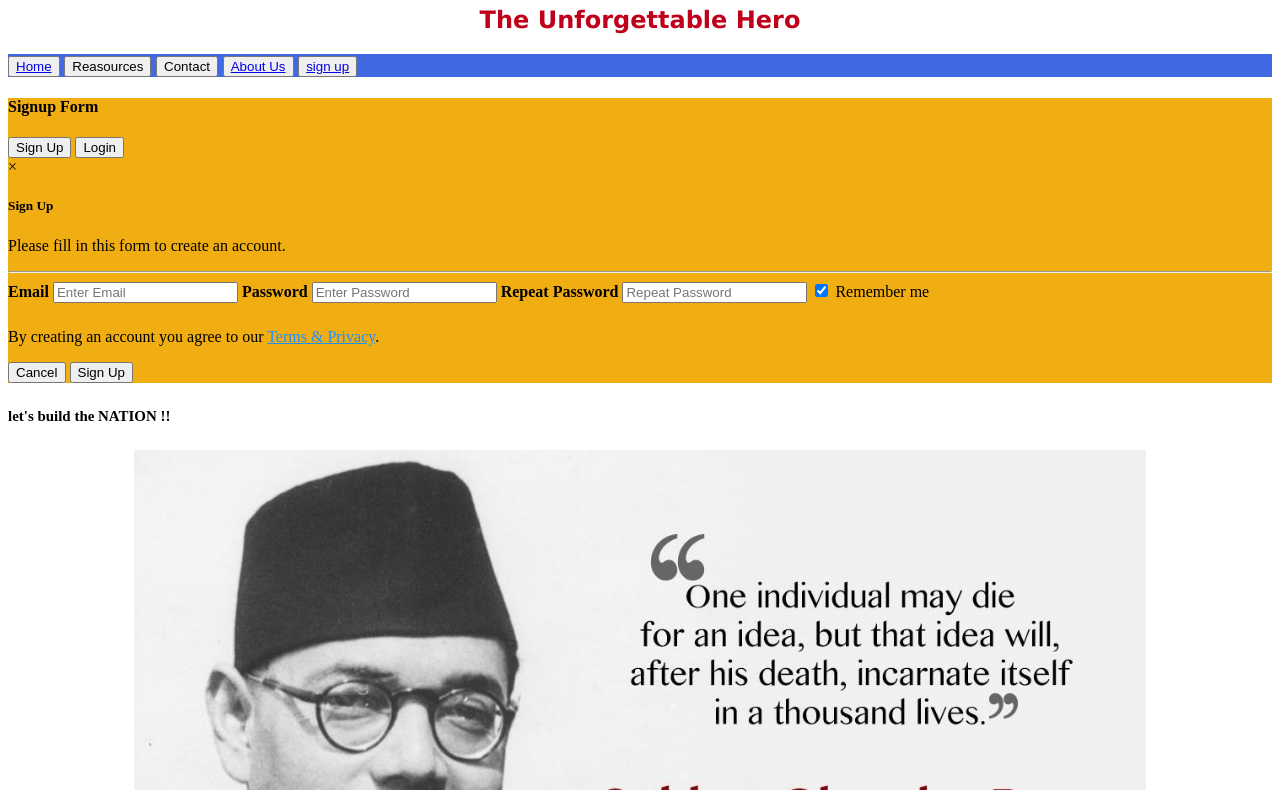
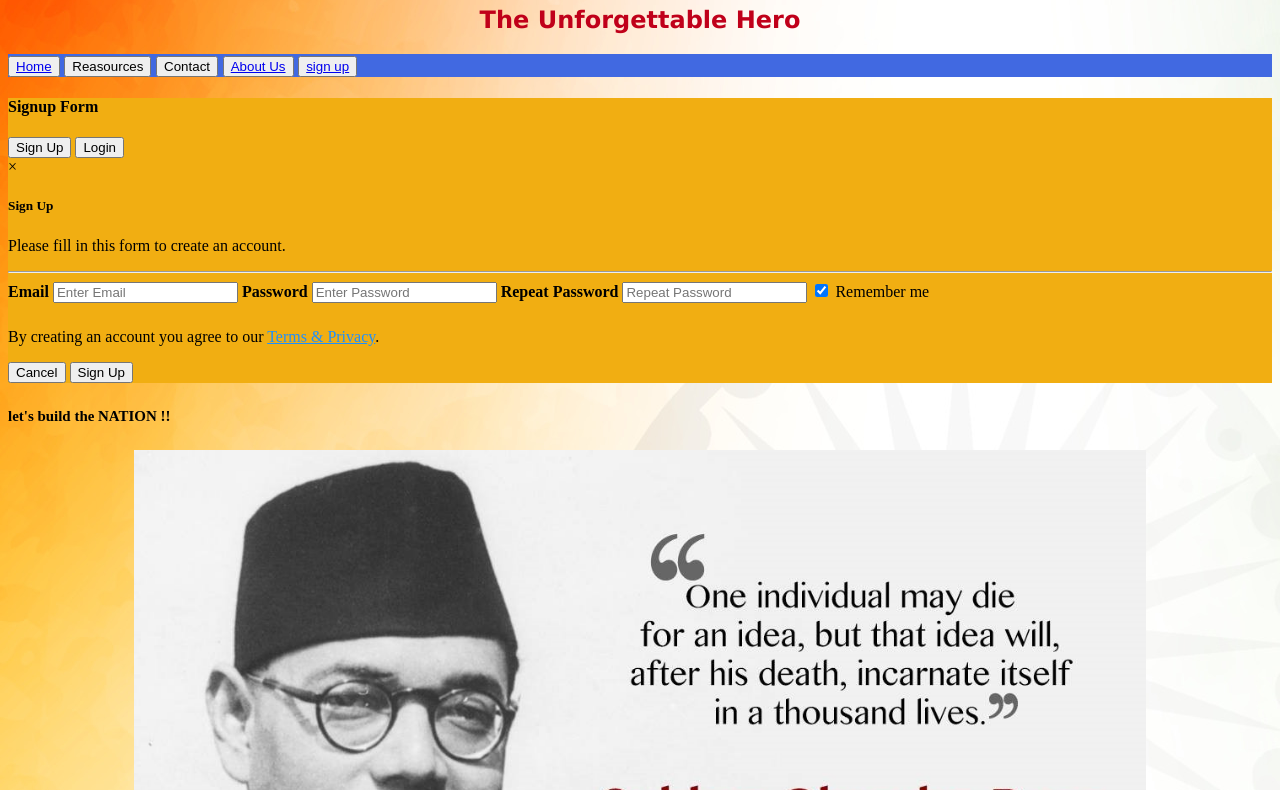
Before and after one commit to engineeringduration/finalweb, a plain HTML site: page s1.html in a window 1280 px wide. Shown: the part 75-865 px from the top of the page. Drawn offline with Linux system fonts and the light colour scheme.

Commit message:
Update s1.html

```diff
--- a/s1.html
+++ b/s1.html
@@ -7,7 +7,7 @@
     <title>Document</title>
 </head>
 <style>
-  .body{  background-image: url(image/indianflage.jpg);
+  .body{  background-image: url(indianflage.jpg);
 
   }
   .option{
```
